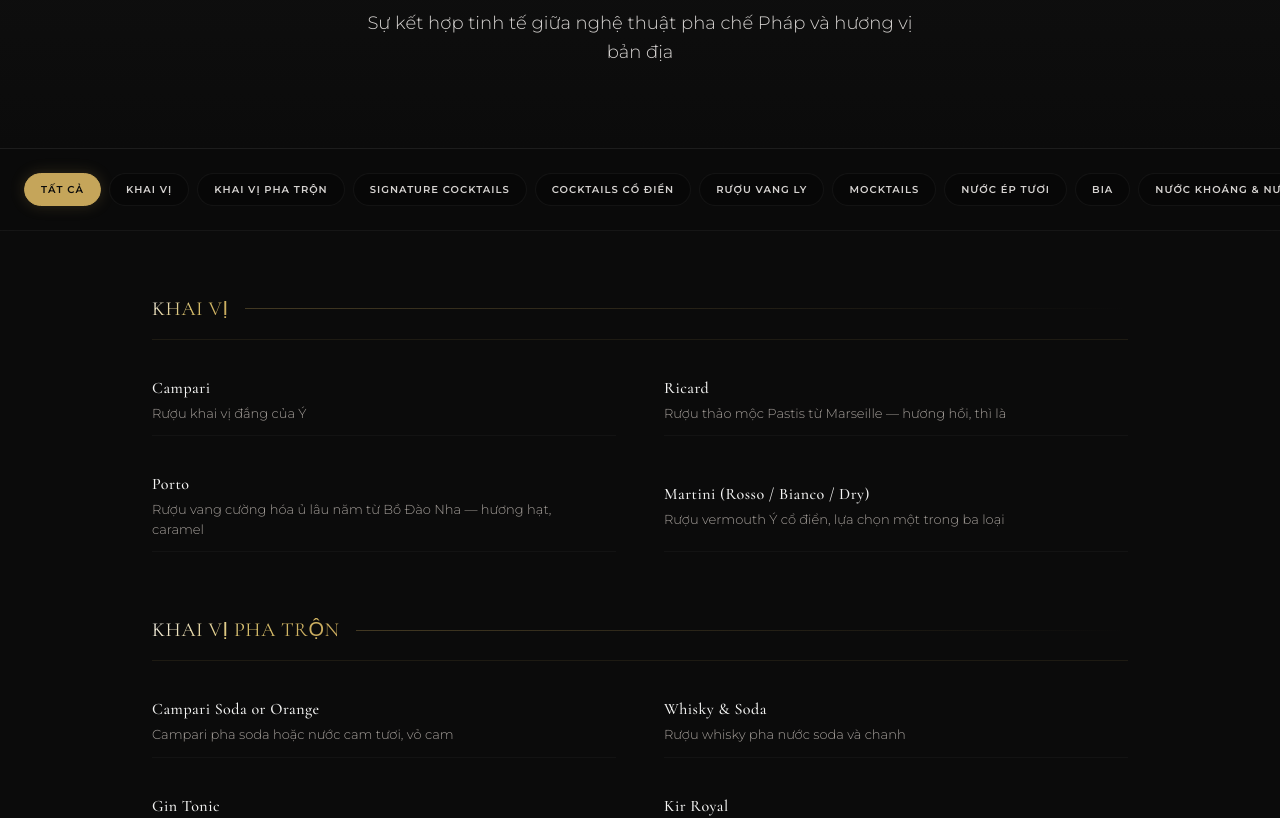
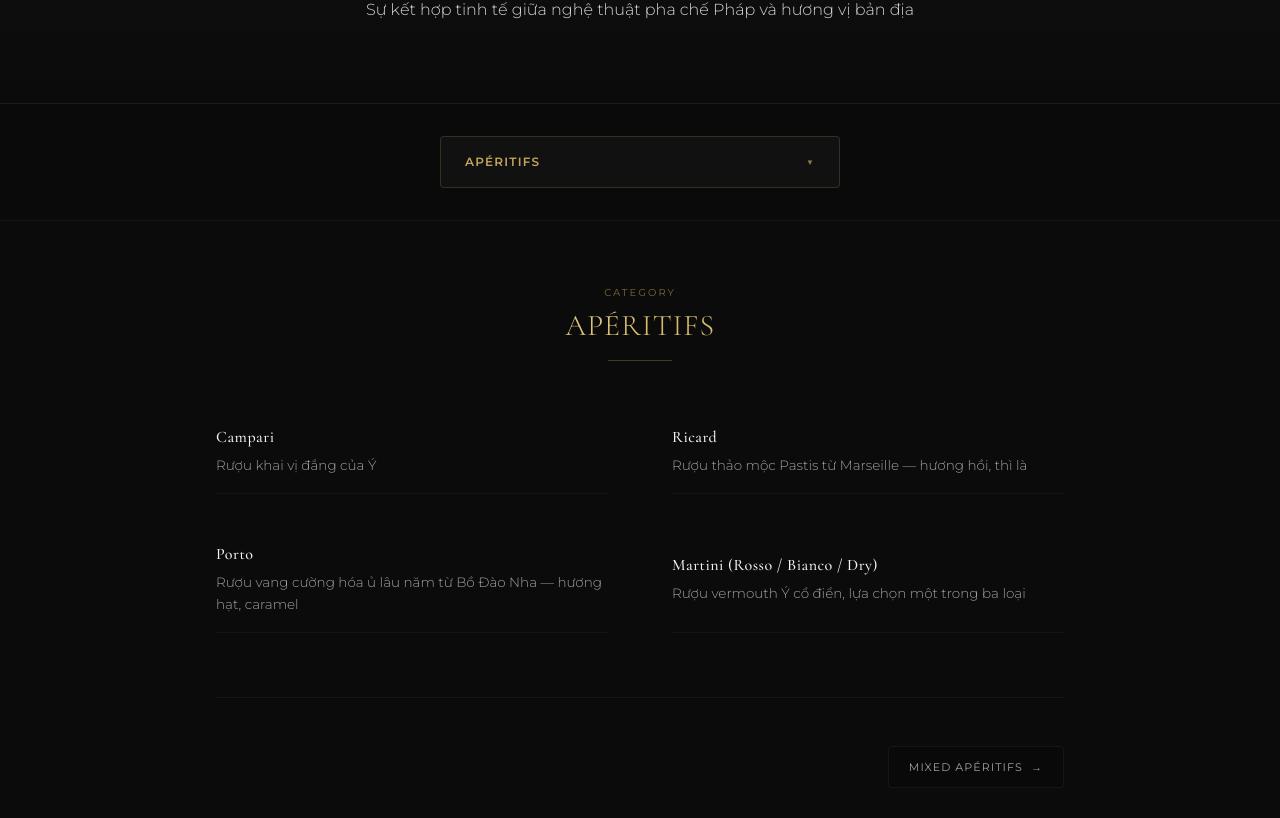
Before and after one commit to maisonvie-vn/maisonvie2026, a Next.js app in the folder maison-vie-app/: page /menu/drinks in a window 1280 px wide. Shown: the part 284-1102 px from the top of the page. Built offline with nearby package versions, Linux system fonts and the light colour scheme.

Commit message:
style(drinks): replace horizontal category bar with dropdown and category pagination

```diff
--- a/maison-vie-app/app/menu/drinks/page.js
+++ b/maison-vie-app/app/menu/drinks/page.js
@@ -1,6 +1,6 @@
 "use client";
 
-import React, { useState, Suspense } from "react";
+import React, { useState, useEffect, useRef, Suspense } from "react";
 import { useSearchParams, useRouter } from "next/navigation";
 import Header from "@/components/Header";
 
@@ -9,14 +9,12 @@ const I18N = {
   vi: {
     title: "Danh Mục Đồ Uống",
     subtitle: "Sự kết hợp tinh tế giữa nghệ thuật pha chế Pháp và hương vị bản địa",
-    priceLabel: "Giá",
-    btnReserve: "Đặt bàn thưởng thức ngay",
-    btnBack: "Quay lại trang chủ",
+    next: "Tiếp theo",
+    back: "Quay lại",
     empty: "Không tìm thấy đồ uống nào trong danh mục này.",
     categories: {
-      all: "Tất Cả",
-      aperitifs: "Khai Vị",
-      mixed_aperitifs: "Khai Vị Pha Trộn",
+      aperitifs: "Apéritifs",
+      mixed_aperitifs: "Mixed Apéritifs",
       signature_cocktails: "Signature Cocktails",
       classic_cocktails: "Cocktails Cổ Điển",
       wine_by_glass: "Rượu Vang Ly",
@@ -26,19 +24,17 @@ const I18N = {
       waters_softs: "Nước Khoáng & Nước Ngọt",
       spirits: "Rượu Mạnh",
       cognacs: "Cognac & Armagnac",
-      liqueurs: "Rượu Mùi",
+      liqueurs: "Rượu Mùi & Tiêu Vị",
       coffee_tea: "Cà Phê & Trà"
     }
   },
   en: {
     title: "Beverage List",
     subtitle: "An exquisite blend of French mixology and local Vietnamese flavors",
-    priceLabel: "Price",
-    btnReserve: "Book a table now",
-    btnBack: "Back to Home",
+    next: "Next",
+    back: "Back",
     empty: "No beverages found in this category.",
     categories: {
-      all: "All",
       aperitifs: "Apéritifs",
       mixed_aperitifs: "Mixed Apéritifs",
       signature_cocktails: "Signature Cocktails",
@@ -57,12 +53,10 @@ const I18N = {
   fr: {
     title: "La Carte des Boissons",
     subtitle: "L'art de la mixologie française marié aux arômes vietnamiens",
-    priceLabel: "Tarif",
-    btnReserve: "Réserver une table",
-    btnBack: "Retour à l'accueil",
+    next: "Suivant",
+    back: "Précédent",
     empty: "Aucune boisson disponible dans cette catégorie.",
     categories: {
-      all: "Tout",
       aperitifs: "Apéritifs",
       mixed_aperitifs: "Apéritifs Mixtes",
       signature_cocktails: "Cocktails Signatures",
@@ -81,12 +75,10 @@ const I18N = {
   ja: {
     title: "ドリンクメニュー",
     subtitle: "フランスのミクソロジーとベトナム現地のフレーバーの調和",
-    priceLabel: "価格",
-    btnReserve: "今すぐご予約",
-    btnBack: "ホームに戻る",
+    next: "次へ",
+    back: "戻る",
     empty: "このカテゴリーのドリンクは現在ございません。",
     categories: {
-      all: "すべて",
       aperitifs: "アペリティフ",
       mixed_aperitifs: "ミックス・アペリティフ",
       signature_cocktails: "シグネチャー・カクテル",
@@ -105,12 +97,10 @@ const I18N = {
   ko: {
     title: "음료 메뉴",
     subtitle: "프랑스 믹솔로지 기법과 베트남 고유 향미의 정교한 조합",
-    priceLabel: "가격",
-    btnReserve: "예약하기",
-    btnBack: "홈으로 돌아가기",
+    next: "다음",
+    back: "이전",
     empty: "이 카테고리에 제공되는 음료가 없습니다.",
     categories: {
-      all: "전체",
       aperitifs: "아페리티프 (식전주)",
       mixed_aperitifs: "믹스 식전주",
       signature_cocktails: "시그니처 칵테일",
@@ -129,12 +119,10 @@ const I18N = {
   hk: {
     title: "飲品及酒水清單",
     subtitle: "法式調酒藝術與越南本土風味的優雅融合",
-    priceLabel: "價格",
-    btnReserve: "立即預訂席位",
-    btnBack: "返回主頁",
+    next: "下一頁",
+    back: "上一頁",
     empty: "此類別目前暫無飲品提供。",
     categories: {
-      all: "全部",
       aperitifs: "餐前開胃酒",
       mixed_aperitifs: "特調開胃酒",
       signature_cocktails: "招牌雞尾酒",
@@ -151,6 +139,22 @@ const I18N = {
     }
   }
 };
+
+const CATEGORIES_KEYS = [
+  "aperitifs",
+  "mixed_aperitifs",
+  "signature_cocktails",
+  "classic_cocktails",
+  "wine_by_glass",
+  "mocktails",
+  "fresh_juices",
+  "beers",
+  "waters_softs",
+  "spirits",
+  "cognacs",
+  "liqueurs",
+  "coffee_tea"
+];
 
 const DRINKS_DATA = [
   {
@@ -244,7 +248,7 @@ const DRINKS_DATA = [
           en: "Crème de cassis topped with sparkling wine",
           vi: "Rượu mùi lý chua đen Crème de cassis pha rượu vang sủi",
           fr: "Crème de cassis et vin mousseux",
-          ja: "キール・ロワイヤル — カシスリキュール、スパークリングワイン",
+          ja: "キール・ロワイヤル — カシスリキュール, スパークリングワイン",
           ko: "키르 로얄 — 크렘 드 카시스, 스파클링 와인",
           hk: "皇家基爾 — 黑加侖子利口酒伴氣泡酒"
         }
@@ -355,7 +359,7 @@ const DRINKS_DATA = [
           fr: "Mélange de cinq alcools (Gin, Vodka, Rhum, Tequila, Triple Sec), citron, cola",
           ja: "5種のスピリッツ（ジン、ウォッカ、ラム、テキーラ、トリプルセック）、レモン、コーラ",
           ko: "5가지 스피릿 블렌드 (진, 보드카, 럼, 데킬라, 트리플 섹), 레몬, 콜라",
-          hk: "長島冰茶 — 五款烈酒混合、檸檬、可樂"
+          hk: "長島冰茶 — 五款烈酒混合, 檸檬, 可樂"
         }
       },
       {
@@ -386,9 +390,9 @@ const DRINKS_DATA = [
           en: "Gin, fresh lemon, sugar, soda water",
           vi: "Gin, chanh tươi, đường, nước soda",
           fr: "Gin, citron frais, sucre, eau gazeuse",
-          ja: "ジン、レモン、シュガー、ソーダ",
+          ja: "ジントニック — プレミアムトニック、ライム",
           ko: "진, 레몬, 설탕, 탄산수",
-          hk: "湯姆科林斯 — 金酒、檸檬、糖、蘇打水"
+          hk: "湯姆科林斯 — 金酒, 檸檬, 糖, 蘇打水"
         }
       },
       {
@@ -719,7 +723,7 @@ const DRINKS_DATA = [
           en: "Choice of carbonated soft drinks (Vietnam · 0.33L)",
           vi: "Lựa chọn các loại nước ngọt có ga (Việt Nam · 0.33L)",
           fr: "Sélection de sodas et boissons gazeuses (Vietnam · 0.33L)",
-          ja: "各種ソフトドリンク (コカコーラ、ダイエットコーク、スプライト、ファンタ、トニック、ソーダ)",
+          ja: "各種ソフトドリンク (コカコーラ, ダイエットコーク, スプライト, ファンタ, トニック, ソーダ)",
           ko: "탄산음료 선택 (코카콜라, 다이어트 콜라, 스프라이트, 환타, 토닉워터, 탄산수)",
           hk: "汽水選擇 (可口可樂、健怡可樂、雪碧、芬達、湯力水、蘇打水)"
         }
@@ -888,7 +892,7 @@ const DRINKS_DATA = [
           en: "Irish cream and whiskey liqueur",
           vi: "Rượu mùi kem sữa và whiskey từ Ireland",
           fr: "Crème de liqueur irlandaise au whiskey",
-          ja: "ベイリーズ・オリジナル・アイリッシュクリーム",
+          ja: "ベイリーズ・original・アイリッシュクリーム",
           ko: "베일리스 오리지널 아이리시 크림",
           hk: "百利甜酒 — 愛爾蘭威士忌與鮮奶油利口酒"
         }
@@ -926,7 +930,7 @@ const DRINKS_DATA = [
           en: "Traditional drip coffee with condensed milk or fresh milk",
           vi: "Cà phê phin truyền thống dùng kèm sữa đặc hoặc sữa tươi",
           fr: "Café vietnamien traditionnel au lait concentré ou lait frais",
-          ja: "ベトナムコーヒー（練乳入り または 牛乳入り、温/冷）",
+          ja: "ベトナムコーヒー（練乳入り 或者 牛乳入り、温/冷）",
           ko: "베트남 정통 연유 커피 또는 블랙 커피 (온/냉)",
           hk: "傳統越南咖啡 (熱 / 冰，可選配煉奶或鮮奶)"
         }
@@ -983,23 +987,42 @@ function DrinksContent() {
   const searchParams = useSearchParams();
   const router = useRouter();
   const lang = searchParams.get("lang") || "vi";
-  const [activeCategory, setActiveCategory] = useState("all");
+
+  // Default to first category 'aperitifs' instead of 'all'
+  const [activeCategory, setActiveCategory] = useState("aperitifs");
+  const [dropdownOpen, setDropdownOpen] = useState(false);
+  const dropdownRef = useRef(null);
 
   const t = I18N[lang] || I18N.vi;
+
+  // Handle click outside to close dropdown
+  useEffect(() => {
+    function handleClickOutside(event) {
+      if (dropdownRef.current && !dropdownRef.current.contains(event.target)) {
+        setDropdownOpen(false);
+      }
+    }
+    document.addEventListener("mousedown", handleClickOutside);
+    return () => {
+      document.removeEventListener("mousedown", handleClickOutside);
+    };
+  }, []);
 
   const getTranslatedValue = (jsonbField, fallback = "") => {
     if (!jsonbField) return fallback;
     return jsonbField[lang] || jsonbField["vi"] || jsonbField["en"] || fallback;
   };
 
-  // Filter drinks by category
-  const filteredData = DRINKS_DATA.filter((group) => {
-    if (activeCategory === "all") return true;
-    return group.category === activeCategory;
-  });
+  // Find index of current category to handle pagination
+  const currentIndex = CATEGORIES_KEYS.indexOf(activeCategory);
+  const prevCategory = currentIndex > 0 ? CATEGORIES_KEYS[currentIndex - 1] : null;
+  const nextCategory = currentIndex < CATEGORIES_KEYS.length - 1 ? CATEGORIES_KEYS[currentIndex + 1] : null;
+
+  // Filter drinks for current active category
+  const activeGroup = DRINKS_DATA.find((group) => group.category === activeCategory);
 
   return (
-    <div className="flex flex-col min-h-screen bg-dark-500 font-sans">
+    <div className="flex flex-col min-h-screen bg-dark-500 font-sans text-stone-300">
 
       {/* HEADER / NAVIGATION */}
       <Header lang={lang} />
@@ -1008,79 +1031,86 @@ function DrinksContent() {
       <section className="relative py-20 text-center bg-gradient-to-b from-dark-400 to-dark-500 border-b border-white/5">
         <div className="max-w-4xl mx-auto px-6">
           <span className="text-[10px] uppercase tracking-[0.3em] text-gold-500 font-semibold mb-4 block">La Carte des Boissons</span>
-          <h1 className="text-5xl md:text-6xl font-light tracking-tight text-gold-500 gold-text-gradient font-luxury mb-6">
+          <h1 className="text-4xl md:text-5xl font-light tracking-tight text-gold-500 gold-text-gradient font-luxury mb-6">
             {t.title}
           </h1>
-          <p className="text-stone-300 font-light text-lg max-w-xl mx-auto leading-relaxed">
+          <p className="text-stone-300 font-light text-md max-w-xl mx-auto leading-relaxed">
             {t.subtitle}
           </p>
         </div>
       </section>
 
-      {/* FILTER TABS (Sticky & Scrollable for mobile) */}
-      <section className="py-6 sticky top-24 z-40 bg-dark-500/90 backdrop-blur-md border-b border-white/5 overflow-x-auto">
-        <div className="max-w-7xl mx-auto px-6 flex items-center gap-2 md:justify-center min-w-max">
+      {/* STICKY FILTER DROPDOWN AREA */}
+      <section className="py-8 sticky top-24 z-40 bg-dark-500/95 backdrop-blur-md border-b border-white/5">
+        <div className="max-w-md mx-auto px-6" ref={dropdownRef}>
+          <div className="relative">
             <button
-            onClick={() => setActiveCategory("all")}
-            className={`text-[10px] uppercase tracking-widest px-4 py-2 border transition-premium rounded-full font-semibold ${
-              activeCategory === "all"
-                ? "bg-gold-500 border-gold-500 text-dark-500 shadow-[0_0_15px_rgba(197,165,90,0.2)]"
-                : "bg-black/20 border-white/5 text-stone-300 hover:border-gold-500/30"
+              onClick={() => setDropdownOpen(!dropdownOpen)}
+              className="w-full flex items-center justify-between text-[12px] uppercase tracking-widest px-6 py-4 border border-gold-500/20 bg-dark-400 text-gold-500 font-semibold rounded-sm hover:border-gold-500/40 hover:bg-dark-300 transition-premium cursor-pointer"
+            >
+              <span>{t.categories[activeCategory]}</span>
+              <span className={`text-[8px] text-gold-500/70 transition-transform duration-300 ${dropdownOpen ? 'rotate-180' : ''}`}>▼</span>
+            </button>
+
+            {dropdownOpen && (
+              <div className="absolute left-0 right-0 mt-2 max-h-80 overflow-y-auto glassmorphism rounded-sm border border-white/10 shadow-[0_15px_30px_rgba(0,0,0,0.5)] z-50 animate-fade-in divide-y divide-white/5">
+                {CATEGORIES_KEYS.map((catKey) => (
+                  <button
+                    key={catKey}
+                    onClick={() => {
+                      setActiveCategory(catKey);
+                      setDropdownOpen(false);
+                    }}
+                    className={`w-full text-left px-5 py-3.5 text-[11px] uppercase tracking-wider transition-premium block cursor-pointer ${
+                      activeCategory === catKey
+                        ? "bg-gold-500/10 text-gold-500 font-bold border-l-2 border-gold-500"
+                        : "text-stone-300 hover:bg-white/5 hover:text-stone-100"
                     }`}
                   >
-            {t.categories.all}
-          </button>
-          {DRINKS_DATA.map((group) => (
-            <button
-              key={group.category}
-              onClick={() => setActiveCategory(group.category)}
-              className={`text-[10px] uppercase tracking-widest px-4 py-2 border transition-premium rounded-full font-semibold ${
-                activeCategory === group.category
-                  ? "bg-gold-500 border-gold-500 text-dark-500 shadow-[0_0_15px_rgba(197,165,90,0.2)]"
-                  : "bg-black/20 border-white/5 text-stone-300 hover:border-gold-500/30"
-              }`}
-            >
-              {t.categories[group.category]}
+                    {t.categories[catKey]}
                   </button>
                 ))}
+              </div>
+            )}
+          </div>
         </div>
       </section>
 
       {/* DRINKS LISTING */}
       <section className="py-16 flex-1">
-        <div className="max-w-5xl mx-auto px-6 space-y-16">
-          {filteredData.length === 0 ? (
+        <div className="max-w-4xl mx-auto px-6">
+          {!activeGroup ? (
             <div className="text-center py-20 text-stone-500 text-sm italic">
               {t.empty}
             </div>
           ) : (
-            filteredData.map((group) => (
-              <div key={group.category} className="space-y-6">
+            <div className="space-y-10">
 
-                {/* Category Header */}
-                <div className="flex items-center space-x-4 border-b border-gold-500/10 pb-4">
-                  <h2 className="text-xl uppercase tracking-widest font-luxury text-gold-500 gold-text-gradient">
-                    {t.categories[group.category]}
+              {/* Category title in main content */}
+              <div className="text-center mb-12">
+                <span className="text-[10px] uppercase tracking-[0.2em] text-gold-500/60 block mb-2">Category</span>
+                <h2 className="text-2xl md:text-3xl font-light tracking-widest font-luxury text-gold-500 gold-text-gradient uppercase">
+                  {t.categories[activeCategory]}
                 </h2>
-                  <div className="h-[1px] bg-gradient-to-r from-gold-500/30 to-transparent flex-1"></div>
+                <div className="w-16 h-[1px] bg-gold-500/30 mx-auto mt-4"></div>
               </div>
 
-                {/* Drinks Items Grid */}
-                <div className="grid grid-cols-1 md:grid-cols-2 gap-x-12 gap-y-6">
-                  {group.items.map((drink, index) => {
+              {/* Drinks Grid */}
+              <div className="grid grid-cols-1 md:grid-cols-2 gap-x-16 gap-y-8">
+                {activeGroup.items.map((drink, index) => {
                   const displayDesc = getTranslatedValue(drink.desc);
                   return (
                     <div
                       key={index}
-                        className="group flex flex-col justify-center py-3 border-b border-white/[0.03] hover:border-gold-500/10 transition-colors"
+                      className="group flex flex-col justify-center py-4 border-b border-white/[0.03] hover:border-gold-500/10 transition-colors duration-200"
                     >
                       <div className="flex items-baseline justify-between">
-                          <h3 className="text-[16px] font-medium text-stone-100 group-hover:text-gold-200 transition-colors">
+                        <h3 className="text-[16px] font-medium text-stone-100 group-hover:text-gold-300 transition-colors duration-200">
                           {drink.name}
                         </h3>
                       </div>
                       {displayDesc && (
-                          <p className="text-[13px] text-stone-400 font-light mt-1 max-w-md">
+                        <p className="text-[13.5px] text-stone-400 font-light mt-1.5 leading-relaxed">
                           {displayDesc}
                         </p>
                       )}
@@ -1089,8 +1119,40 @@ function DrinksContent() {
                 })}
               </div>
 
+              {/* BOTTOM NAVIGATION (PREV / NEXT) */}
+              <div className="flex items-center justify-between pt-12 border-t border-white/5 mt-16">
+                {prevCategory ? (
+                  <button
+                    onClick={() => {
+                      setActiveCategory(prevCategory);
+                      window.scrollTo({ top: 300, behavior: 'smooth' });
+                    }}
+                    className="flex items-center space-x-2 text-[11px] uppercase tracking-widest text-stone-400 hover:text-gold-500 border border-white/5 hover:border-gold-500/30 bg-black/10 px-5 py-3 transition-premium rounded-sm cursor-pointer"
+                  >
+                    <span>←</span>
+                    <span>{t.categories[prevCategory]}</span>
+                  </button>
+                ) : (
+                  <div className="w-20" /> // Spacer
+                )}
+
+                {nextCategory ? (
+                  <button
+                    onClick={() => {
+                      setActiveCategory(nextCategory);
+                      window.scrollTo({ top: 300, behavior: 'smooth' });
+                    }}
+                    className="flex items-center space-x-2 text-[11px] uppercase tracking-widest text-stone-400 hover:text-gold-500 border border-white/5 hover:border-gold-500/30 bg-black/10 px-5 py-3 transition-premium rounded-sm cursor-pointer"
+                  >
+                    <span>{t.categories[nextCategory]}</span>
+                    <span>→</span>
+                  </button>
+                ) : (
+                  <div className="w-20" /> // Spacer
+                )}
               </div>
-            ))
+
+            </div>
           )}
         </div>
       </section>
```
Lines whose indentation alone changed are shown as unchanged.
